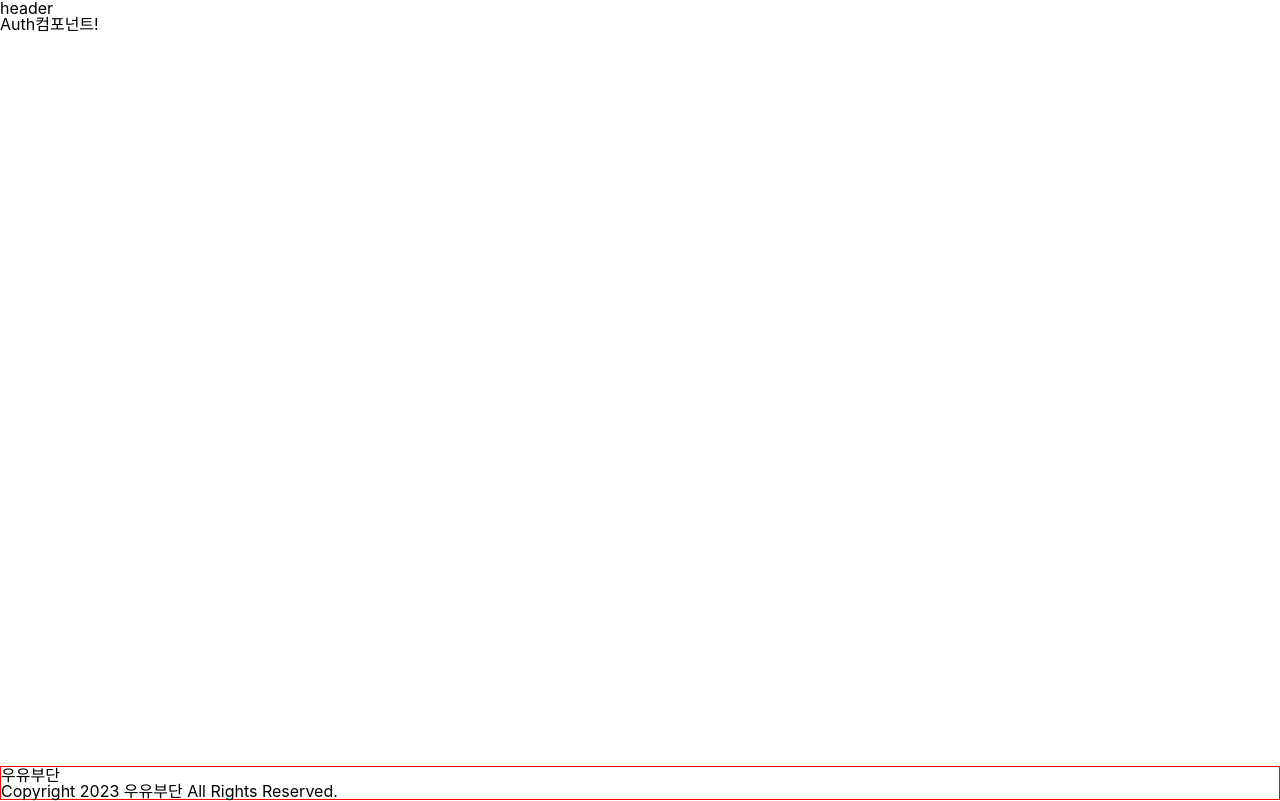
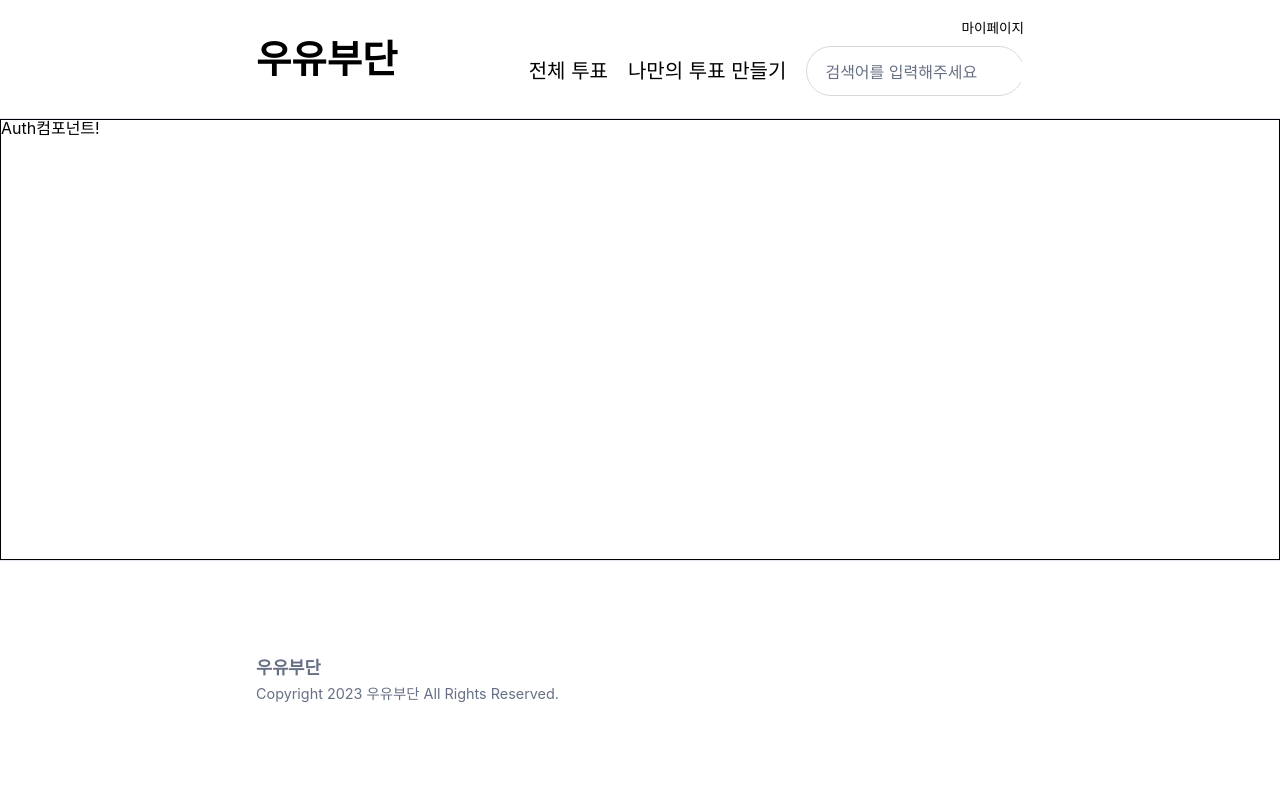
Before and after one commit to Team-Big-Dipper/UYouBooDan, a Next.js app in the folder FE/: page /auth/Login in a window 1280 px wide. Built offline with nearby package versions, Linux system fonts and the light colour scheme.

Commit message:
:sparkles: Feat: 레이아웃 틀 구현완료

```diff
--- a/FE/src/components/Auth/style.ts
+++ b/FE/src/components/Auth/style.ts
@@ -2,4 +2,5 @@ import styled from 'styled-components';
 
 export const AuthContainer = styled.div`
   flex: 1;
+  border: 1px solid black;
 `;
--- a/FE/src/components/layout/Footer/index.tsx
+++ b/FE/src/components/layout/Footer/index.tsx
@@ -4,8 +4,8 @@ import * as S from './style';
 const Footer = () => {
   return (
     <S.FooterDiv>
-      <div>우유부단</div>
-      <div>Copyright 2023 우유부단 All Rights Reserved.</div>
+      <S.FooterLogo>우유부단</S.FooterLogo>
+      <S.CopyRight>Copyright 2023 우유부단 All Rights Reserved.</S.CopyRight>
     </S.FooterDiv>
   );
 };
--- a/FE/src/components/layout/Footer/style.ts
+++ b/FE/src/components/layout/Footer/style.ts
@@ -1,5 +1,22 @@
 import styled from 'styled-components';
 
 export const FooterDiv = styled.div`
-  border: 1px solid red;
+  display: flex;
+  flex-direction: column;
+  border-top: 1px solid #e2e6ee;
+  height: 240px;
+  padding: 0 20%;
+  justify-content: center;
+  align-items: flex-start; // 좌우에서 왼쪽 시작
+  /* align-items: center; */
 `;
+export const FooterLogo = styled.div`
+  font-size: 1.1rem;
+  font-weight: bold;
+  color: #667085;
+  margin-bottom: 1.3vh;
+`;
+export const CopyRight = styled.div`
+  font-size: 0.9rem;
+  color: #667085;
+`;
--- a/FE/src/components/layout/Header/index.tsx
+++ b/FE/src/components/layout/Header/index.tsx
@@ -1,7 +1,22 @@
 import React from 'react';
+import * as S from './style';
 
 const Header = () => {
-  return <div>header</div>;
+  return (
+    <S.HeaderContainer>
+      <S.Logo>우유부단</S.Logo>
+      <S.Right>
+        <S.Mypage>마이페이지</S.Mypage>
+        <S.Vote>
+          <S.AllVote>전체 투표</S.AllVote>
+          <S.MakeVote>나만의 투표 만들기</S.MakeVote>
+          <S.SearchDiv>
+            <S.Search placeholder="검색어를 입력해주세요"></S.Search>
+          </S.SearchDiv>
+        </S.Vote>
+      </S.Right>
+    </S.HeaderContainer>
+  );
 };
 
 export default Header;
--- /dev/null
+++ b/FE/src/components/layout/Header/style.ts
@@ -0,0 +1,59 @@
+import styled from 'styled-components';
+
+export const HeaderContainer = styled.div`
+  display: flex;
+  justify-content: space-between;
+  height: 119px;
+  padding: 0 20%;
+  border-bottom: 1px solid #e2e6ee;
+`;
+
+export const Logo = styled.h2`
+  font-weight: 600;
+  font-size: 2.4rem;
+  display: flex;
+  align-items: center;
+`;
+
+export const Right = styled.div`
+  display: flex;
+  flex-direction: column;
+  justify-content: center;
+`;
+
+export const Vote = styled.div`
+  display: flex;
+  align-items: center;
+`;
+
+export const Mypage = styled.h4`
+  display: flex;
+  justify-content: flex-end;
+  font-size: 0.85rem;
+  margin-bottom: 10px;
+`;
+
+export const AllVote = styled.h3`
+  font-size: 1.25rem;
+`;
+
+export const MakeVote = styled.h3`
+  font-size: 1.25rem;
+  padding: 0 20px;
+`;
+
+export const SearchDiv = styled.div`
+  border: solid 1px #d6d9dc;
+  border-radius: 30px;
+  width: 17vw;
+  height: 50px;
+  padding: 15px 18px;
+`;
+export const Search = styled.input`
+  font-size: 1rem;
+  border: none;
+  ::placeholder {
+    color: #667085;
+  }
+  outline: none;
+`;
--- a/FE/src/pages/auth/index.tsx
+++ b/FE/src/pages/auth/index.tsx
@@ -4,7 +4,7 @@ import Login from './Login';
 const auth = () => {
   return (
     <>
-      <div>auth!</div>
+      <div>auth pages!</div>
       <Login />
     </>
   );
--- a/FE/src/pages/index.tsx
+++ b/FE/src/pages/index.tsx
@@ -5,7 +5,7 @@ export default function Home() {
   return (
     <>
       <Head>
-        <title>Create Next App</title>
+        <title>우유부단</title>
         <meta name="description" content="Generated by create next app" />
         <meta name="viewport" content="width=device-width, initial-scale=1" />
         <link rel="icon" href="/favicon.ico" />
--- a/FE/src/pages/main/index.tsx
+++ b/FE/src/pages/main/index.tsx
@@ -1,7 +1,8 @@
 import React from 'react';
+import * as S from './style';
 
 function main() {
-  return <>메인페이지</>;
+  return <S.MainContainer>메인페이지</S.MainContainer>;
 }
 
 export default main;
--- /dev/null
+++ b/FE/src/pages/main/style.ts
@@ -0,0 +1,5 @@
+import styled from 'styled-components';
+
+export const MainContainer = styled.div`
+  flex: 1;
+`;
```
